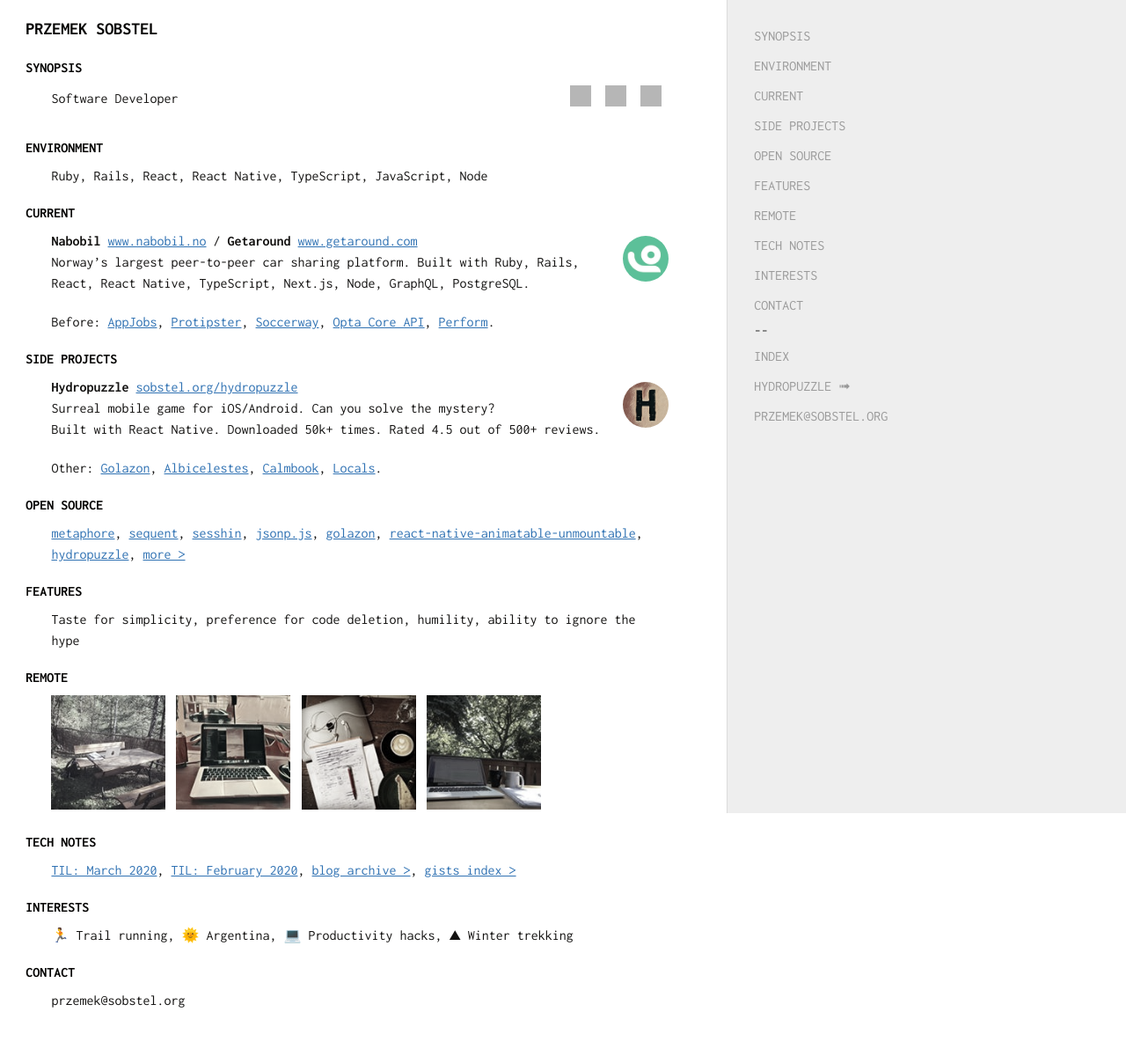
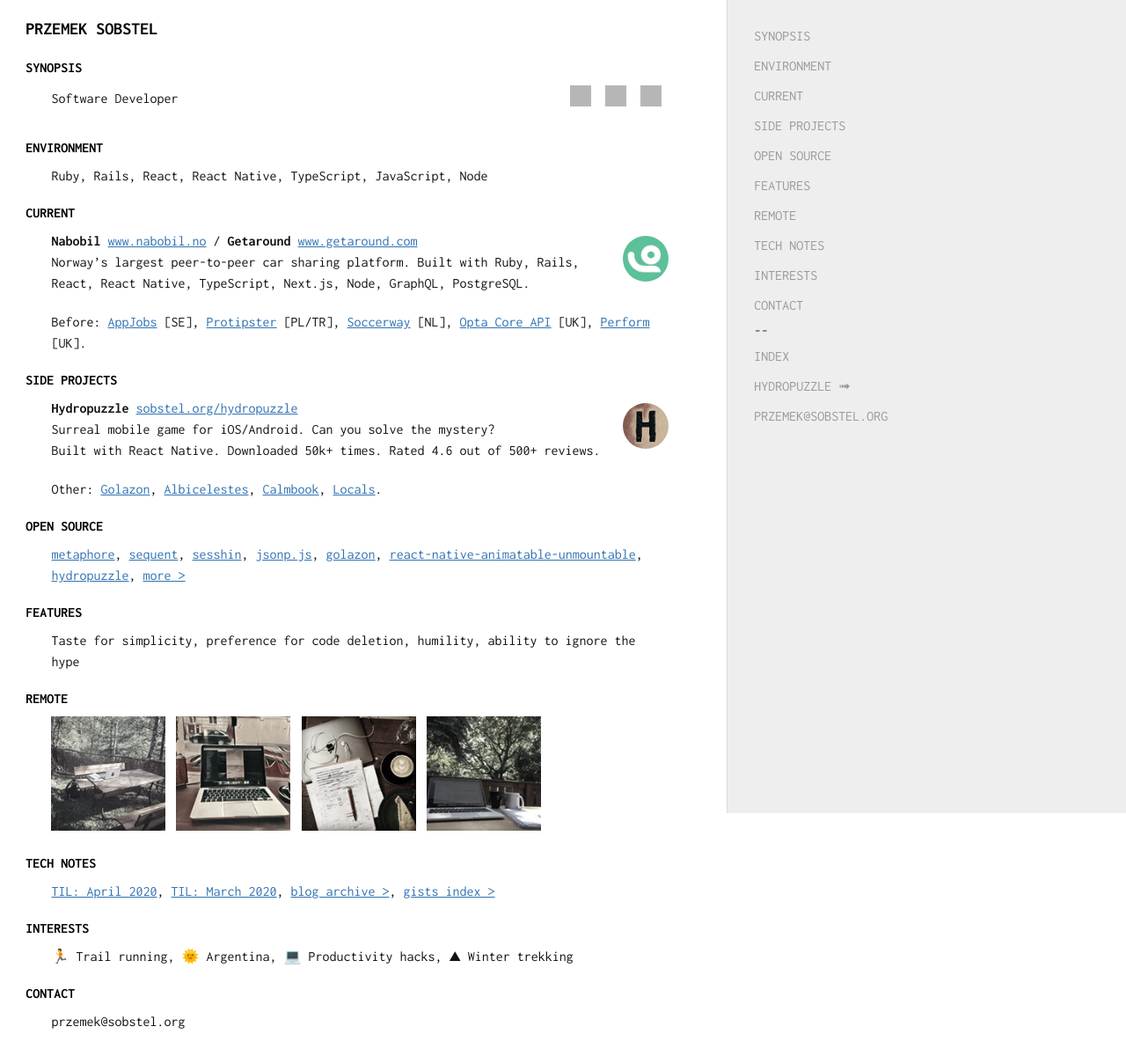
Before and after one commit to sobstel/sobstel.github.com, a Jekyll site: the page built from index.html, in a window 1280 px wide. Shown: the whole page at 88% size. Built offline with Jekyll 4.4.1, drawn with Linux system fonts in a browser that asks for light colours; before the commit the page ends 1176 px from its top, so only the background shows below that; grey boxes are pictures that could not be loaded.

Commit message:
Design is not just what it looks like and feels like. Design is how it works

```diff
--- a/_data/other_repos.yml
+++ b/_data/other_repos.yml
@@ -1,4 +1,10 @@
 ---
+- name: may05
+  full_name: sobstel/may05
+  html_url: https://github.com/sobstel/may05
+  description:
+  fork: false
+  stargazers_count: 0
 - name: locals
   full_name: sobstel/locals
   html_url: https://github.com/sobstel/locals
--- a/_sass/_default.scss
+++ b/_sass/_default.scss
@@ -173,3 +173,7 @@
     height: 130px;
   }
 }
+
+.post div.highlighter-rouge {
+  margin-left: 2.5em;
+}
--- a/index.html
+++ b/index.html
@@ -70,11 +70,11 @@
 
 
 <p>Before:
-<a href="https://www.appjobs.com/" target="_blank">AppJobs</a>,
-<a href="https://www.protipster.com/" target="_blank">Protipster</a>,
-<a href="https://www.soccerway.com/" target="_blank">Soccerway</a>,
-<a href="https://www.optasports.com/" target="_blank">Opta Core API</a>,
-<a href="https://www.statsperform.com/" target="_blank">Perform</a>.</p>
+<a href="https://www.appjobs.com/" target="_blank">AppJobs</a> [SE],
+<a href="https://www.protipster.com/" target="_blank">Protipster</a> [PL/TR],
+<a href="https://www.soccerway.com/" target="_blank">Soccerway</a> [NL],
+<a href="https://www.optasports.com/" target="_blank">Opta Core API</a> [UK],
+<a href="https://www.statsperform.com/" target="_blank">Perform</a> [UK].</p>
 
 <h2 id="SIDE-PROJECTS">SIDE PROJECTS</h2>
 
@@ -86,7 +86,7 @@
     Can you solve the mystery?<br />
     Built with React Native.
     Downloaded 50k+ times.
-    Rated 4.5 out of 500+ reviews.
+    Rated 4.6 out of 500+ reviews.
   </p>
   <a href="/hydropuzzle/" class="project__icon" target="_blank">
     <img src="/img/project-logos/hydro.jpg" />
```
Also changed, not shown: _drafts/til-april-2020.md (deleted, +0 -17 lines), _posts/2020-04-28-til-april-2020.md (added, +32 -0 lines), _drafts/til-may-2020.md (added), _posts/2020-02-29-til-february-2020.md (renamed from _posts/2020-03-01-til-february-2020.md), _posts/2020-03-31-til-march-2020.md (renamed from _posts/2020-04-04-til-march-2020.md), 1 other file.
